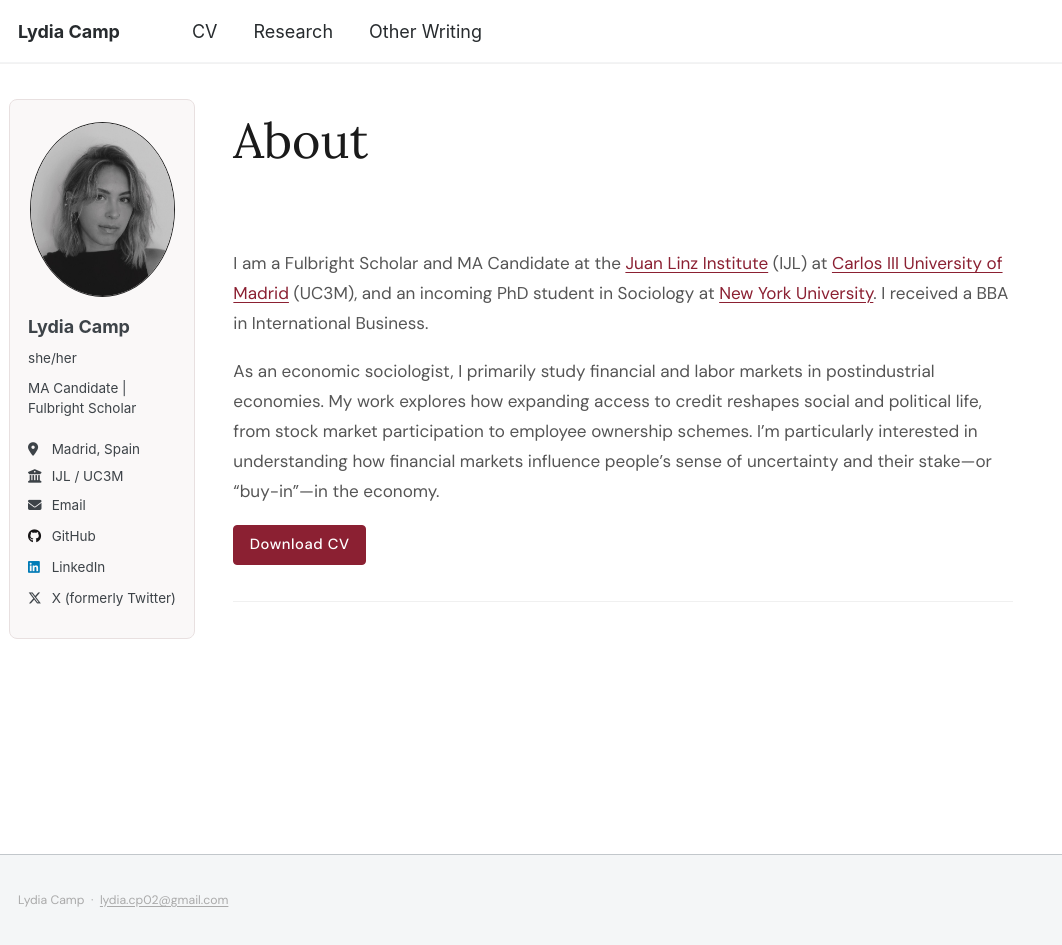
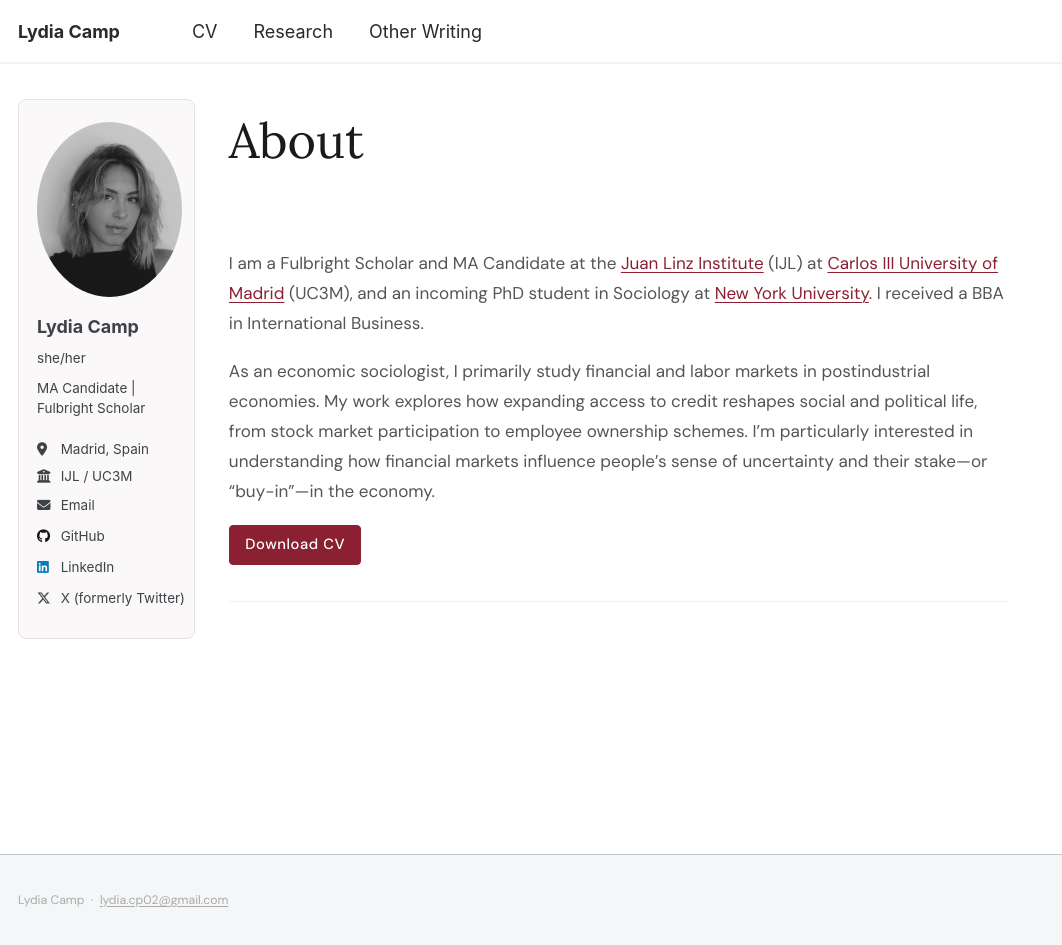
Before and after one commit to lydiagcamp/lydiagcamp.github.io, a Jekyll site: the page built from _pages/about.md, in a window 1280 px wide and 945 px high. Shown: the whole window, without its empty margins (0-1062 px from the left). Built offline with Jekyll 4.4.1, drawn with Linux system fonts in a browser that asks for light colours.

Commit message:
Remove photo border, double sidebar left padding, pull about content closer
Co-Authored-By: Claude Sonnet 4.6 <noreply@anthropic.com>

```diff
--- a/_pages/about.md
+++ b/_pages/about.md
@@ -21,7 +21,7 @@ redirect_from:
   .archive {
     margin-top: 0 !important;
     padding-top: 0 !important;
-    padding-left: 0.25rem !important;
+    padding-left: 0 !important;
   }
 
   .home-archive {
--- a/assets/css/custom.css
+++ b/assets/css/custom.css
@@ -103,7 +103,7 @@ details[open] summary {
 /* Sidebar positioning — flush to left with small inner padding */
 .sidebar.sticky {
   left: 0 !important;
-  padding-left: 0.5rem !important;
+  padding-left: 1rem !important;
   margin-left: 0 !important;
 }
 
@@ -123,7 +123,7 @@ details[open] summary {
   display: block;
   margin: 0 auto;
   padding: 0 !important;
-  border: 1px solid #222 !important;
+  border: none !important;
 }
 
 /* Breathing room between photo and name */
```
